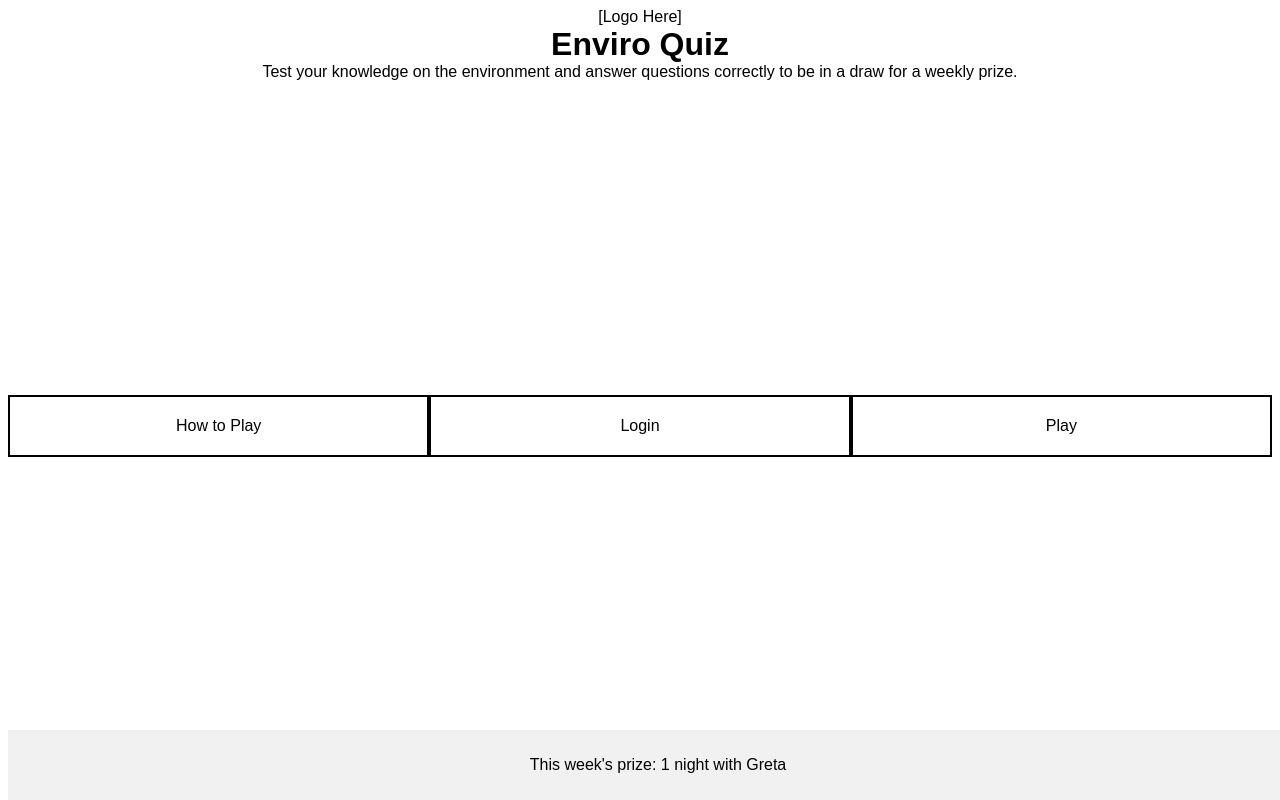
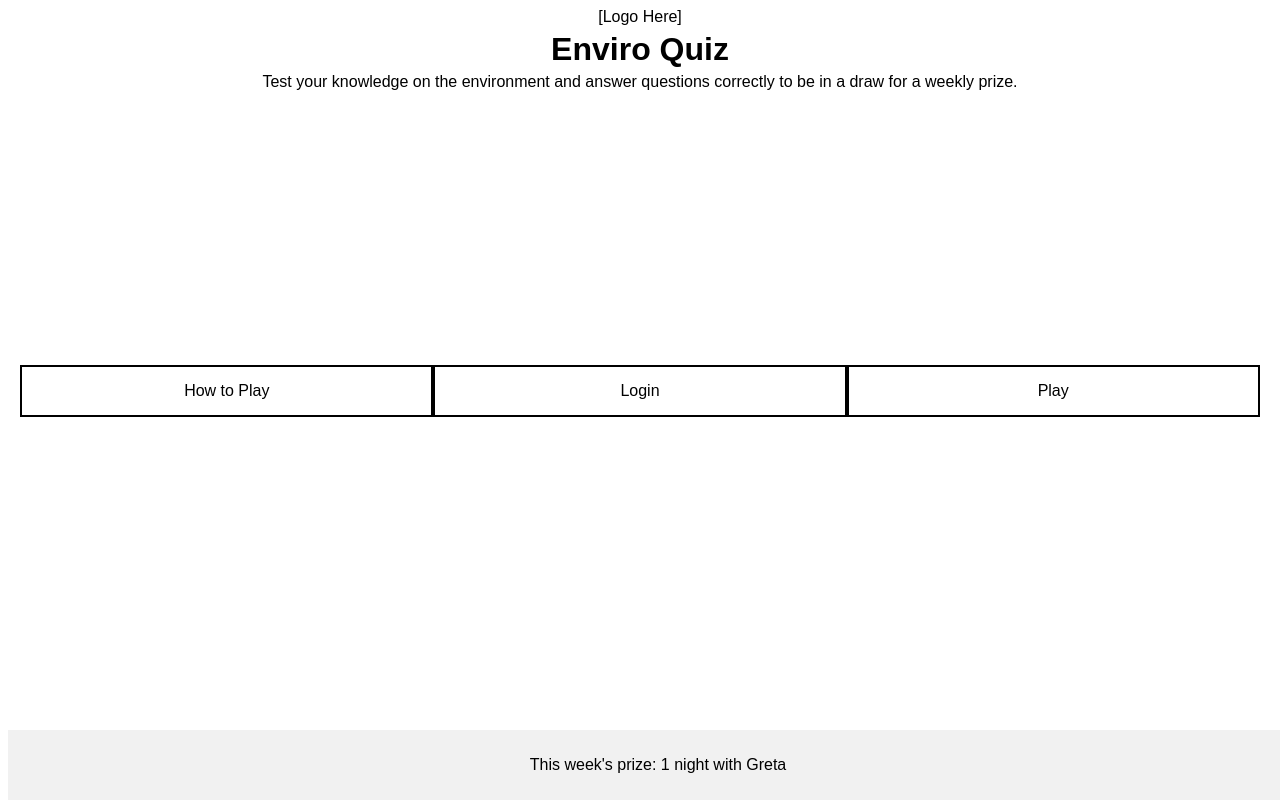
Before and after one commit to Nanami9849124/en, a plain HTML site: page index.html in a window 1280 px wide. Drawn offline with Linux system fonts and the light colour scheme.

Commit message:
Update style.css

```diff
--- a/style.css
+++ b/style.css
@@ -5,20 +5,26 @@ body {
     text-align: center;
 }
 
-.header h1, .header p {
-    margin: 0;
+.header h1 {
+    margin: 5px 0; /* Further reduced margin for the title */
+    font-size: 2em; /* Font size, adjust if needed */
+}
+
+.header p {
+    margin: 5px 0; /* Maintained reduced margin for the description */
 }
 
 .main-content {
     text-align: center;
+    margin-top: 15px; /* Further reduced space between header and boxes */
 }
 
 .box {
     border: 2px solid black;
-    padding: 20px;
+    padding: 15px; /* Slightly reduced padding */
     width: 30%;
     display: inline-block;
-    margin-top: 50px;
+    margin-top: 10px; /* Further reduced space above the boxes */
     cursor: pointer;
 }
 
@@ -40,7 +46,7 @@ body {
     display: flex;
     justify-content: center;
     align-items: center;
-    min-height: 80vh;
+    min-height: 70vh; /* Adjusted for overall page balance */
 }
 
 .quiz-container {
```
